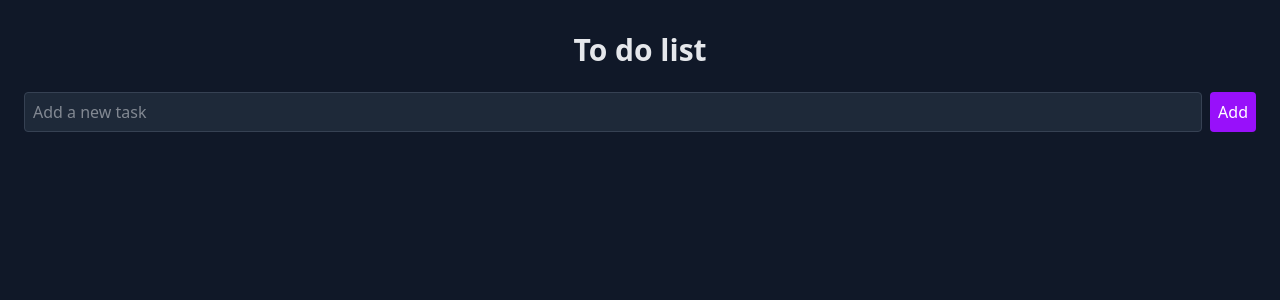
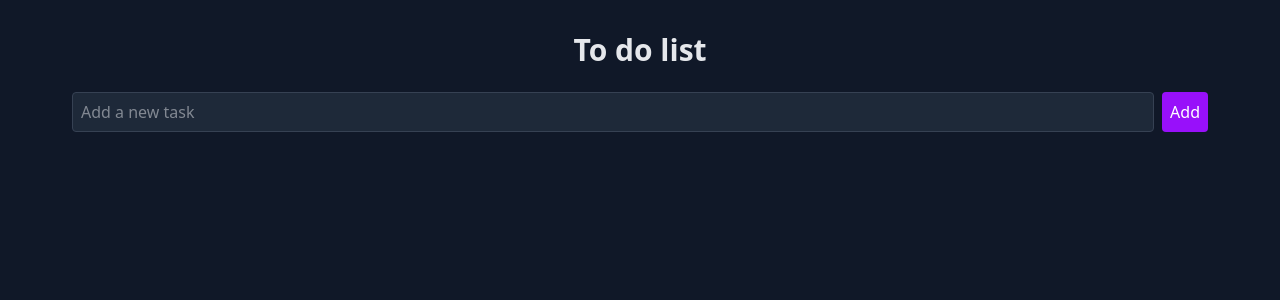
Before and after one commit to ovinidev/VueTodoListV2, a Vue app: page / in a window 1280 px wide. Shown: the top 300 px of the page. Built offline with nearby package versions, Linux system fonts and the light colour scheme.

Commit message:
style: responsible width

```diff
--- a/src/App.vue
+++ b/src/App.vue
@@ -38,7 +38,7 @@
 
 <template>
   <div
-    class="flex flex-col items-center justify-start border-amber-500 bg-gray-900 p-6"
+    class="flex flex-col items-center justify-start border-amber-500 bg-gray-900 p-6 md:px-18"
     :style="{ minHeight: '100vh' }"
   >
     <h1 class="my-2 text-3xl font-bold">To do list</h1>
```
